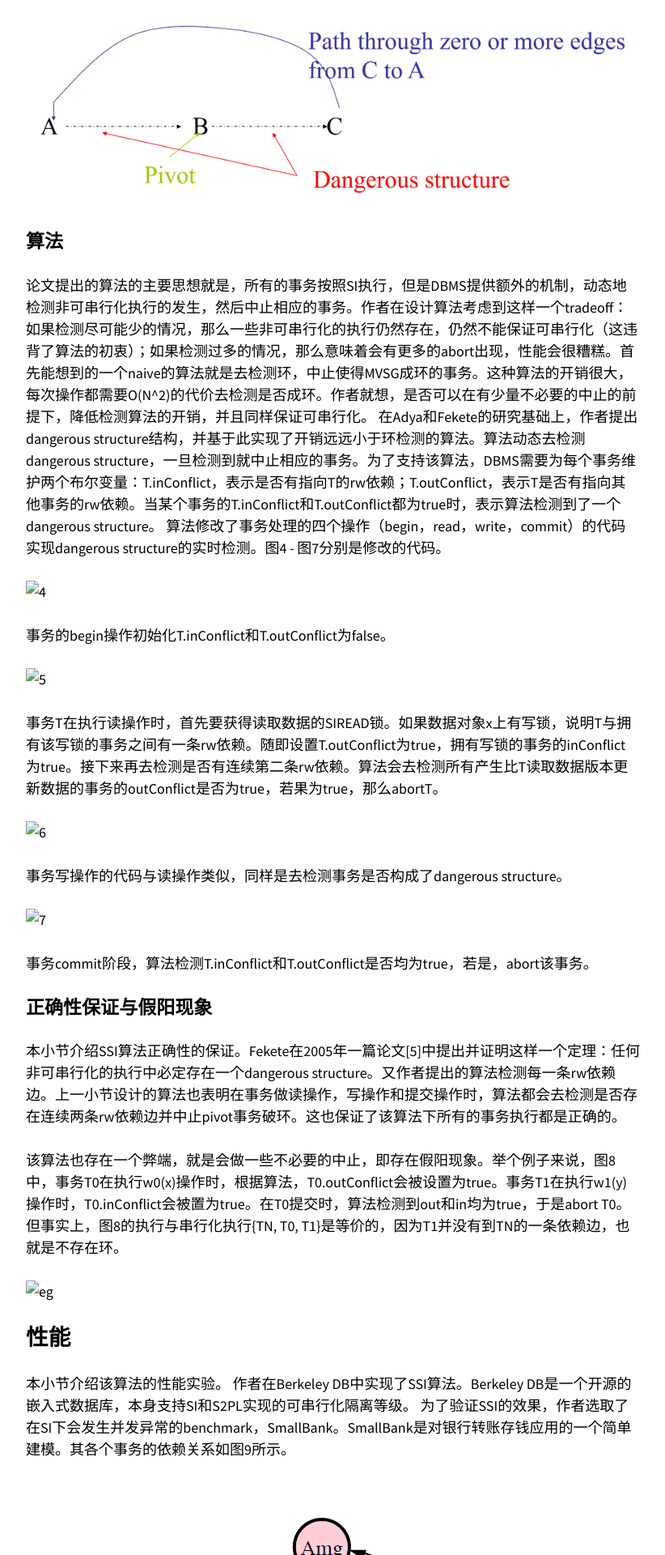
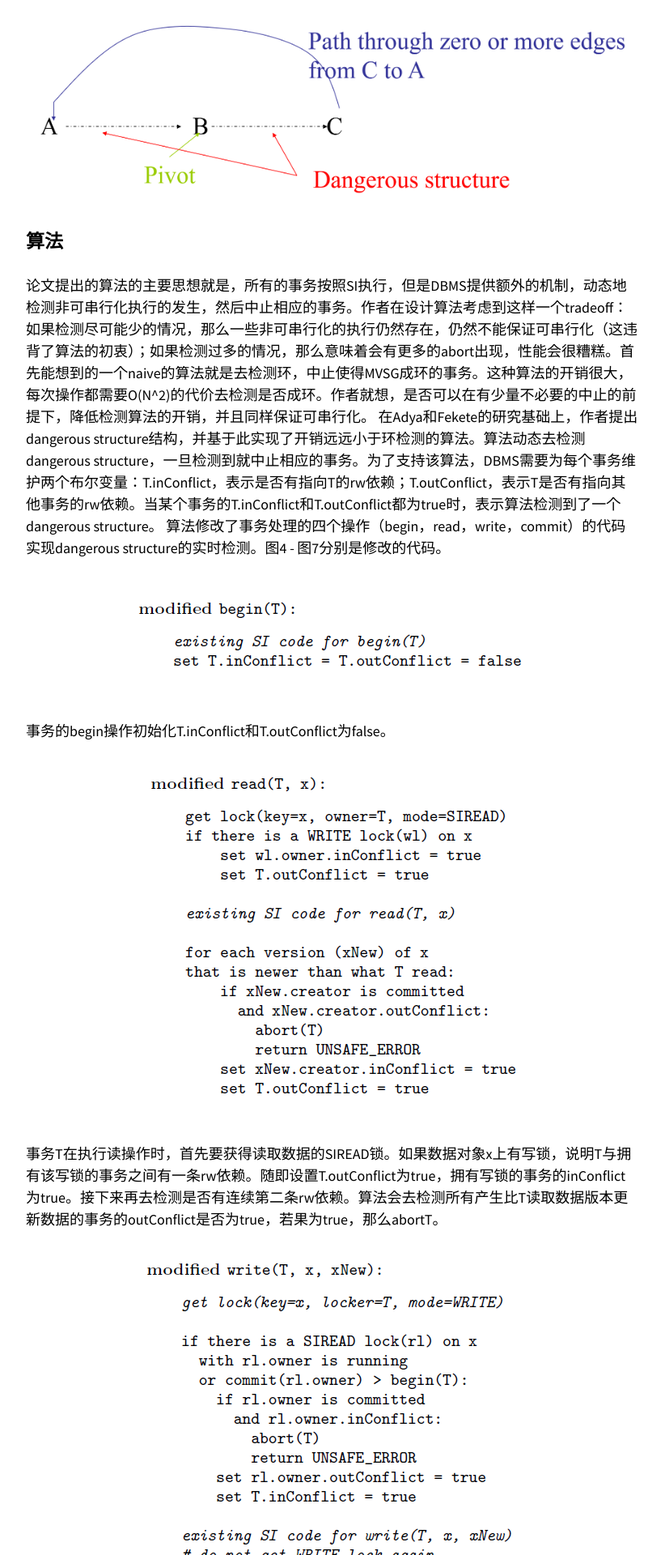
Before and after one commit to MartyPang/martypang.github.io, a Jekyll site: the page built from _posts/2018-12-25-serializable-snapshot-isolation.md, in a window 1280 px wide. Shown: the part 4480-6400 px from the top of the page at 81% size, without its empty margins (343-1165 px from the left). Built offline with Jekyll 4.4.1, drawn with Linux system fonts in a browser that asks for light colours; nearby versions of some CDN libraries; emoji names are drawn with the system emoji font; comment, search, counter and statistics services are not loaded.

Commit message:
sss fix images.

```diff
--- a/_posts/2018-12-25-serializable-snapshot-isolation.md
+++ b/_posts/2018-12-25-serializable-snapshot-isolation.md
@@ -73,19 +73,19 @@ Adya在MIT的博士毕业论文[4]中提出多版本冲突串行化图（MVSG）
 在Adya和Fekete的研究基础上，作者提出dangerous structure结构，并基于此实现了开销远远小于环检测的算法。算法动态去检测dangerous structure，一旦检测到就中止相应的事务。为了支持该算法，DBMS需要为每个事务维护两个布尔变量：T.inConflict，表示是否有指向T的rw依赖；T.outConflict，表示T是否有指向其他事务的rw依赖。当某个事务的T.inConflict和T.outConflict都为true时，表示算法检测到了一个dangerous structure。
 算法修改了事务处理的四个操作（begin，read，write，commit）的代码实现dangerous structure的实时检测。图4 - 图7分别是修改的代码。
 
-![4](/images/20181225/SSI/4.png){:  .align-center}
+![4](/images/20181225/4.png){:  .align-center}
 
 事务的begin操作初始化T.inConflict和T.outConflict为false。
 
-![5](/images/20181225/SSI/5.png){:  .align-center}
+![5](/images/20181225/5.png){:  .align-center}
 
 事务T在执行读操作时，首先要获得读取数据的SIREAD锁。如果数据对象x上有写锁，说明T与拥有该写锁的事务之间有一条rw依赖。随即设置T.outConflict为true，拥有写锁的事务的inConflict为true。接下来再去检测是否有连续第二条rw依赖。算法会去检测所有产生比T读取数据版本更新数据的事务的outConflict是否为true，若果为true，那么abortT。
 
-![6](/images/20181225/SSI/6.png){:  .align-center}
+![6](/images/20181225/6.png){:  .align-center}
 
 事务写操作的代码与读操作类似，同样是去检测事务是否构成了dangerous structure。
 
-![7](/images/20181225/SSI/7.png){:  .align-center}
+![7](/images/20181225/7.png){:  .align-center}
 
 事务commit阶段，算法检测T.inConflict和T.outConflict是否均为true，若是，abort该事务。
 
@@ -95,7 +95,7 @@ Adya在MIT的博士毕业论文[4]中提出多版本冲突串行化图（MVSG）
 
 该算法也存在一个弊端，就是会做一些不必要的中止，即存在假阳现象。举个例子来说，图8中，事务T0在执行w0(x)操作时，根据算法，T0.outConflict会被设置为true。事务T1在执行w1(y)操作时，T0.inConflict会被置为true。在T0提交时，算法检测到out和in均为true，于是abort T0。但事实上，图8的执行与串行化执行{TN, T0, T1}是等价的，因为T1并没有到TN的一条依赖边，也就是不存在环。
 
-![eg](/images/20181225/SSI/eg.png){:  .align-center}
+![eg](/images/20181225/eg.png){:  .align-center}
 
 ## 性能
 本小节介绍该算法的性能实验。
```
Also changed, not shown: _posts/2018-02-15-sql-on-hadoop-survey.md (+1 -1 lines).
